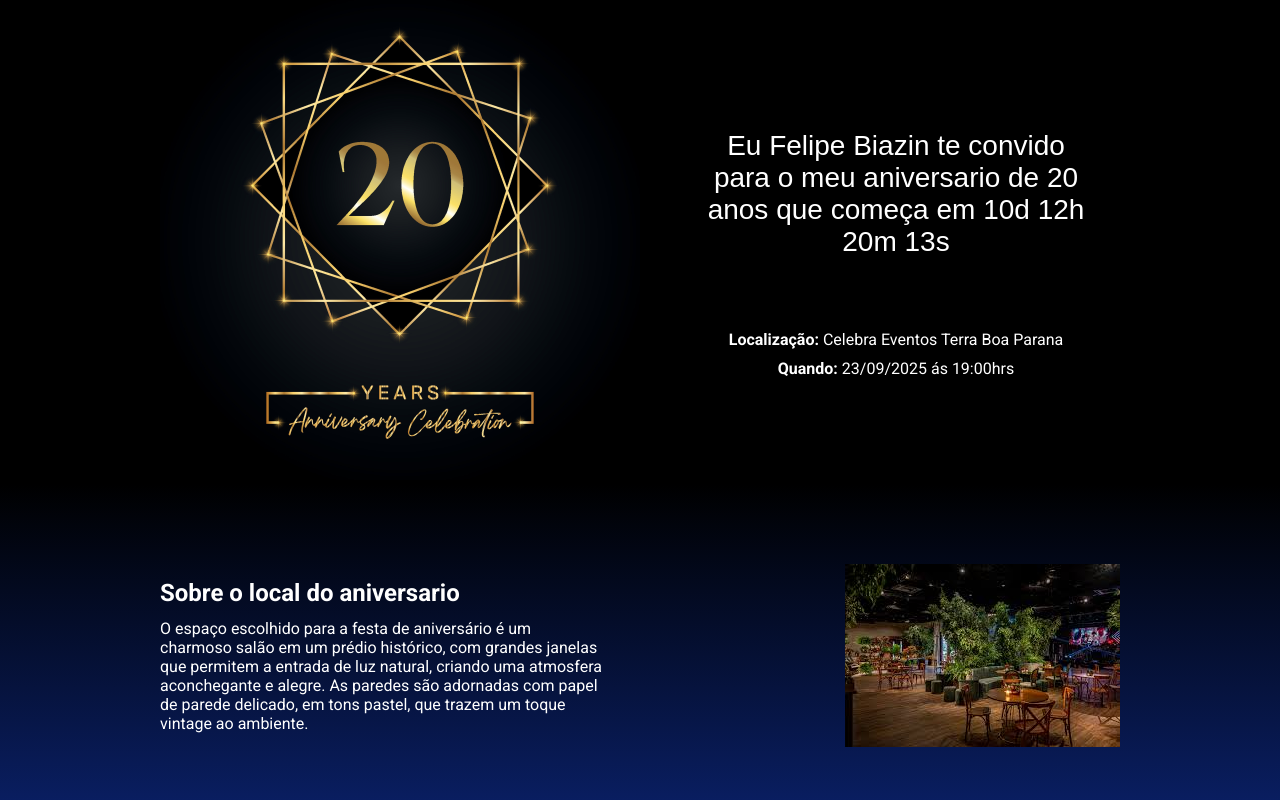
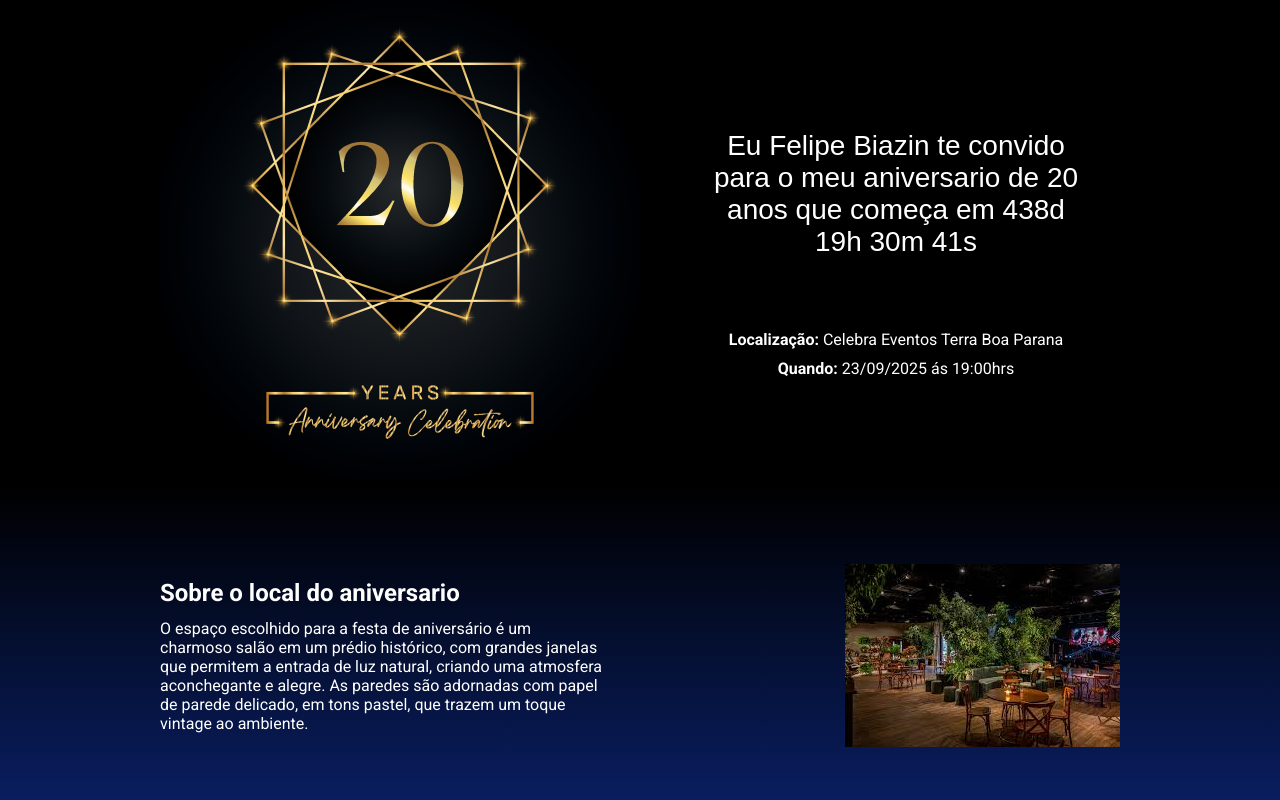
Before and after one commit to FelipeBiazin05/Meu_Aniversario, a website built with Parcel: page src/index.html in a window 1280 px wide. Shown: the top 800 px of the page. Built offline with nearby package versions, Linux system fonts and the light colour scheme; a web font is replaced by a local one.

Commit message:
Criando a contagem regressiva

```diff
--- a/package.json
+++ b/package.json
@@ -1,9 +1,9 @@
 {
   "name": "projeto-meu-aniversario",
   "version": "1.0.0",
-  "main": "index.js",
   "scripts": {
     "dev": "parcel src/index.html src/styles/main.scss src/scripts/main.js --no-cache",
+    "build": "parcel build src/index.html",
     "test": "echo \"Error: no test specified\" && exit 1"
   },
   "keywords": [],
--- a/src/index.html
+++ b/src/index.html
@@ -20,7 +20,7 @@
             <div>
                 <img class="hero__img" src="./images/Imagem De Fundo.jpg" alt="imagem de anievrsario de 20 anos">
             <p class="hero__title">
-                Eu Felipe Biazin te convido para o meu aniversario de 20 anos que começa em <span>10d 12h 20m 13s</span>
+                Eu Felipe Biazin te convido para o meu aniversario de 20 anos que começa em <span id="contador"></span>
             </p>
             <ul class="hero__info">
                 <li class="hero__info__itemA">
--- a/src/scripts/main.js
+++ b/src/scripts/main.js
@@ -1 +1,27 @@
 AOS.init();
+
+const dataDoEvento = new Date("Dec 23, 2025 19:00:00");
+const timeStampDoEvento = dataDoEvento.getTime();
+
+const contaAsHoras = setInterval(function () {
+    const agora = new Date();
+    const timeStampAtual = agora.getTime();
+
+    const distanciaAteOEvento = timeStampDoEvento - timeStampAtual;
+
+    const diaEmMs = 1000 * 60 * 60 * 24;
+    const horaEmMs = 1000 * 60 * 60;
+    const minutoEmMs = 1000 * 60;
+
+    const diasAteOEvento = Math.floor(distanciaAteOEvento / diaEmMs);
+    const horasAteOEvento = Math.floor((distanciaAteOEvento % diaEmMs) / horaEmMs);
+    const minutosAteOEvento = Math.floor((distanciaAteOEvento % horaEmMs) / minutoEmMs);
+    const segundosAteOEvento = Math.floor((distanciaAteOEvento % minutoEmMs) / 1000);
+
+    document.getElementById('contador').innerHTML = `${diasAteOEvento}d ${horasAteOEvento}h ${minutosAteOEvento}m ${segundosAteOEvento}s`;
+
+    if (distanciaAteOEvento < 0 ) {
+        clearInterval(contaAsHoras);
+        document.getElementById('contador').innerHTML = `Evento expirado`;
+    }
+}, 1000);
```
Also changed, not shown: dist/index.html, dist/scripts/main.js, 3 other files.
